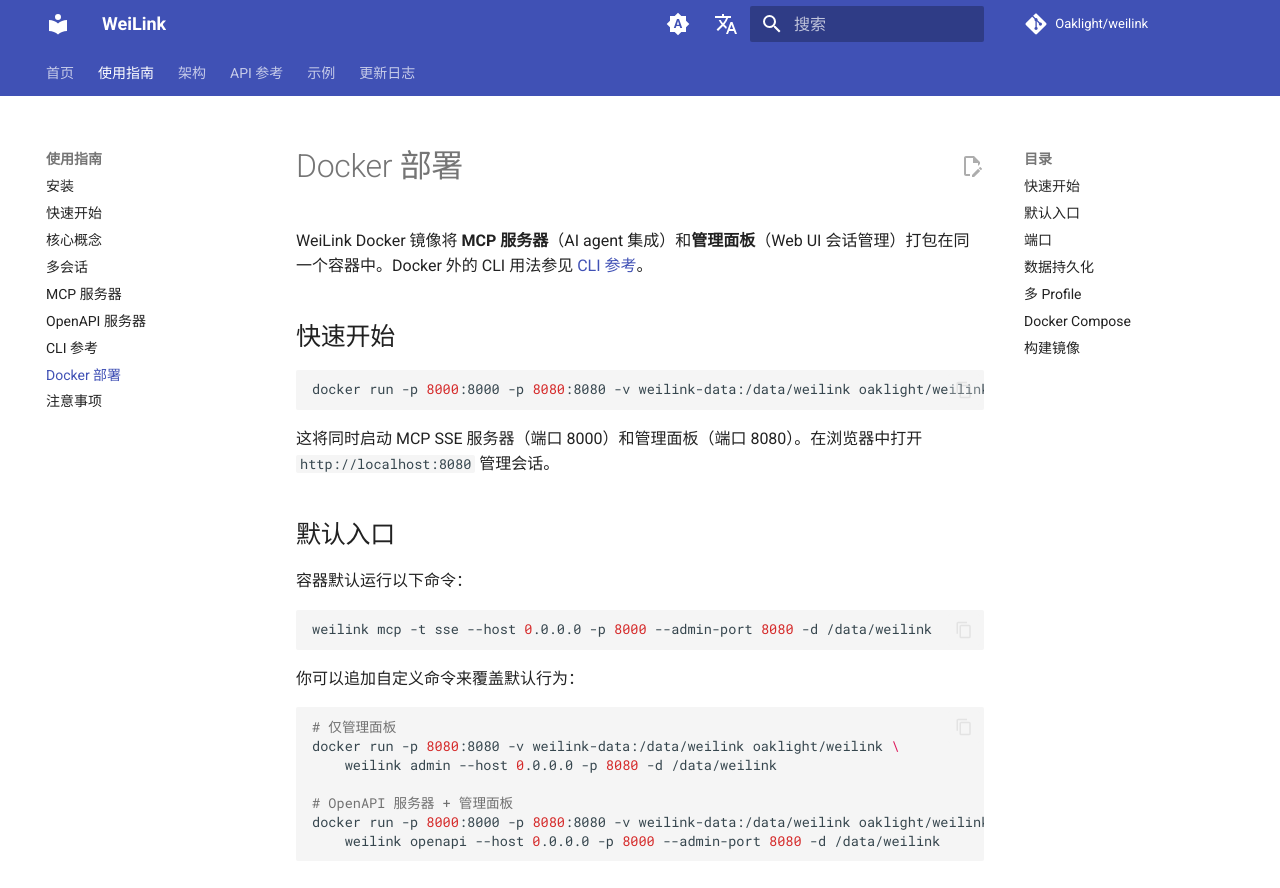
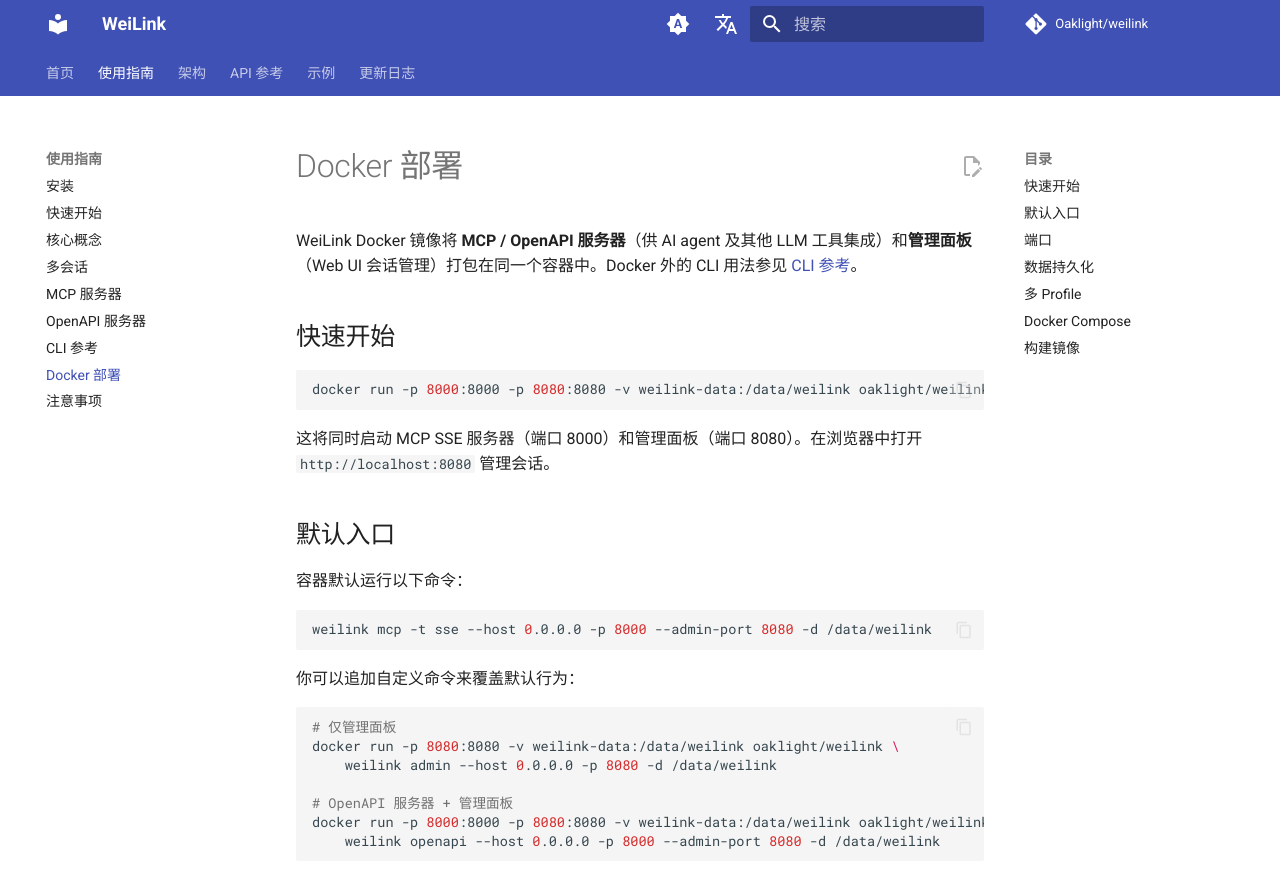
Before and after one commit to Oaklight/weilink, an MkDocs documentation site: the page built from docs/usage/docker.md, in a window 1280 px wide and 900 px high. Shown: the top 888 px of the window. Built offline with MkDocs 1.6.1 and Material for MkDocs 9.7.7, drawn with Linux system fonts in a browser that asks for light colours; comment, search, counter and statistics services are not loaded.

Commit message:
修正 Docker 页面描述：MCP/OpenAPI 服务器，供 agent 及 LLM 工具集成

```diff
--- a/docs/usage/docker.md
+++ b/docs/usage/docker.md
@@ -1,6 +1,6 @@
 # Docker 部署
 
-WeiLink Docker 镜像将 **MCP 服务器**（AI agent 集成）和**管理面板**（Web UI 会话管理）打包在同一个容器中。Docker 外的 CLI 用法参见 [CLI 参考](cli.md)。
+WeiLink Docker 镜像将 **MCP / OpenAPI 服务器**（供 AI agent 及其他 LLM 工具集成）和**管理面板**（Web UI 会话管理）打包在同一个容器中。Docker 外的 CLI 用法参见 [CLI 参考](cli.md)。
 
 ## 快速开始
 
```
